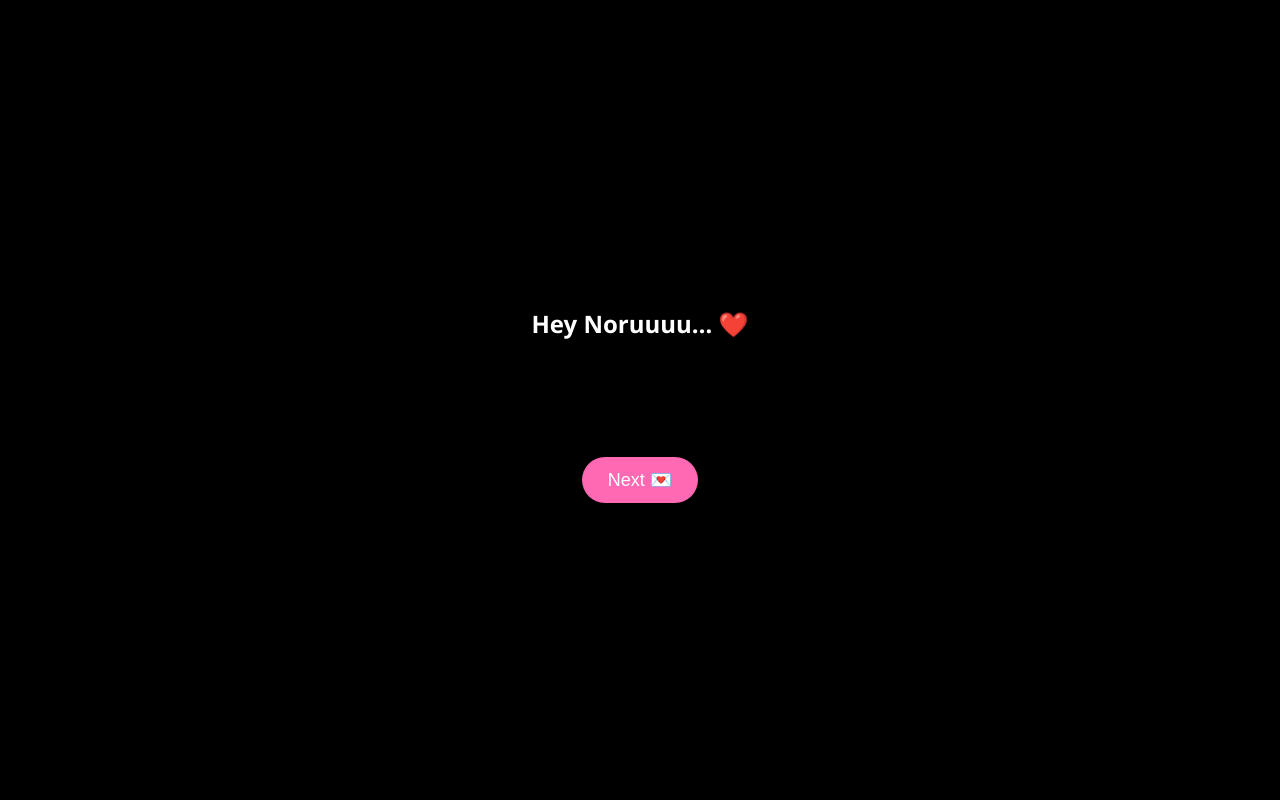
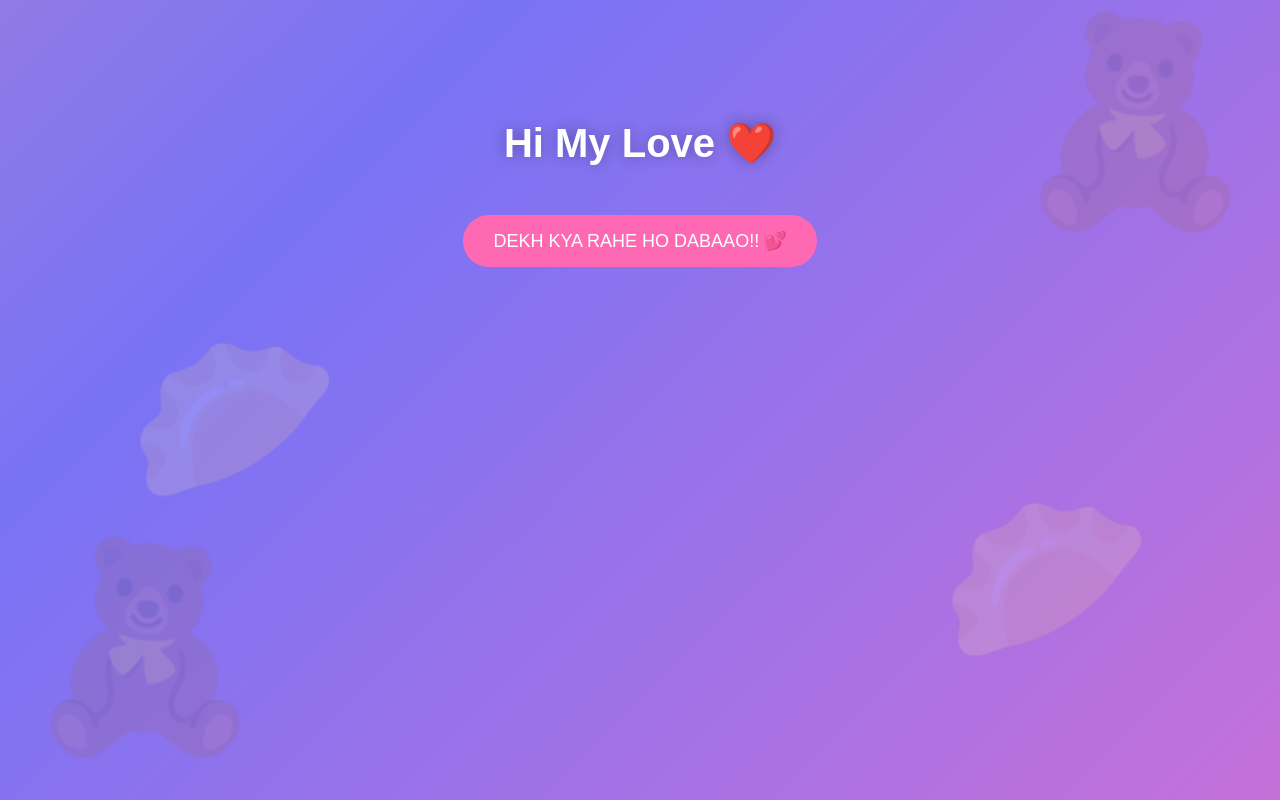
Before and after one commit to tsajuaaron-web/n-jjsheb, a plain HTML site: page index.html in a window 1280 px wide. Drawn offline with Linux system fonts and the light colour scheme.

Commit message:
Revamp index.html for enhanced interactivity and design
Updated the HTML structure, styles, and JavaScript functionality for a more interactive experience.

```diff
--- a/index.html
+++ b/index.html
@@ -2,188 +2,221 @@
 <html lang="en">
 <head>
 <meta charset="UTF-8">
-<meta name="viewport" content="width=device-width, initial-scale=1.0">
-<title>For Norah ❤️</title>
+<title>For My Love ❤️</title>
 
 <style>
-  * { box-sizing: border-box; }
+* { margin: 0; padding: 0; box-sizing: border-box; }
 
 body {
-    margin: 0;
-    background: rgb(0, 0, 0);
-    color: white;
-    font-family: "Segoe UI", sans-serif;
+    height: 100vh;
+    width: 100vw;
+    font-family: Arial, sans-serif;
     text-align: center;
     overflow: hidden;
+    background: linear-gradient(-45deg, #ff6ec4, #7873f5, #ff9a9e, #fad0c4);
+    background-size: 400% 400%;
+    animation: gradientBG 10s ease infinite;
 }
 
+@keyframes gradientBG {
+    0% { background-position: 0% 50%; }
+    50% { background-position: 100% 50%; }
+    100% { background-position: 0% 50%; }
+}
+
+/* BIG TEDDY */
+.big-teddy {
+    position: fixed;
+    font-size: 200px;
+    opacity: 0.15;
+    z-index: 0;
+    animation: floatBig 4s ease-in-out infinite;
+}
+.big-teddy.left { left: 20px; bottom: 20px; }
+.big-teddy.right { right: 20px; top: 20px; }
+
+@keyframes floatBig {
+    0% { transform: translateY(0px); }
+    50% { transform: translateY(-30px); }
+    100% { transform: translateY(0px); }
+}
+
+/* BIG MOMO */
+.big-momo {
+    position: fixed;
+    font-size: 170px;
+    opacity: 0.18;
+    z-index: 0;
+    animation: momoFloat 5s ease-in-out infinite;
+}
+.big-momo.left-momo { left: 10%; top: 40%; }
+.big-momo.right-momo { right: 10%; bottom: 15%; }
+
+@keyframes momoFloat {
+    0% { transform: rotate(0deg) translateY(0px); }
+    50% { transform: rotate(10deg) translateY(-25px); }
+    100% { transform: rotate(0deg) translateY(0px); }
+}
+
+/* Pages */
 .page {
     display: none;
     height: 100vh;
-    padding: 30px 20px;
+    padding-top: 100px;
+    position: relative;
+    z-index: 1;
+}
+.active { display: block; }
+
+h1 {
+    color: white;
+    font-size: 40px;
+    padding: 20px;
+    text-shadow: 0 0 15px rgba(0,0,0,0.3);
 }
 
-  .page.active {
-    display: flex;
-    flex-direction: column;
-    justify-content: center;
-    align-items: center;
+.photo {
+    width: 200px;
+    height: 200px;
+    border-radius: 20px;
+    margin: 10px;
+    object-fit: cover;
+    box-shadow: 0 0 25px hotpink;
 }
 
-  .photos {
-    display: flex;
-    gap: 15px;
-    margin-bottom: 20px;
+/* Buttons */
+button {
+    padding: 15px 30px;
+    font-size: 18px;
+    border: none;
+    border-radius: 30px;
+    background-color: hotpink;
+    color: white;
+    cursor: pointer;
+    transition: 0.3s;
+    margin: 10px;
 }
 
-  .photos img {
-    width: 120px;
-    height: 160px;
-    object-fit: cover;
-    border-radius: 15px;
-    border: 2px solid hotpink;
+button:hover {
+    background-color: deeppink;
+    transform: scale(1.1);
 }
 
-  h2 {
-    min-height: 120px;
-    margin-bottom: 20px;
-  }
-
-  button {
-    padding: 12px 26px;
-    font-size: 18px;
-    border: none;
-    border-radius: 25px;
-    background: hotpink;
-    color: white;
-    margin: 10px;
-    cursor: pointer;
+.buttons {
+    position: relative;
+    height: 200px;
 }
 
 #noBtn {
     position: absolute;
-  }
-
-  canvas {
-    position: fixed;
-    top: 0;
-    left: 0;
-    pointer-events: none;
 }
 </style>
 </head>
 
 <body>
 
-<!-- MUSIC -->
+<!-- Background Elements -->
+<div class="big-teddy left">🧸</div>
+<div class="big-teddy right">🧸</div>
+<div class="big-momo left-momo">🥟</div>
+<div class="big-momo right-momo">🥟</div>
+
+<!-- Music -->
 <audio id="bgMusic" loop>
-  <source src="dooron_dooron.mp3" type="audio/mpeg">
+    <source src="music.mp3" type="audio/mp3">
 </audio>
 
-<canvas id="fireworks"></canvas>
-
-<!-- PAGE 1 -->
-<div class="page active">
-  <h2 id="text1"></h2>
-  <button class="next">Next 💌</button>
+<!-- Page 1 -->
+<div class="page active" id="page1">
+    <h1>Hi My Love ❤️</h1>
+    <br>
+    <button onclick="nextPage()">DEKH KYA RAHE HO DABAAO!! 💕</button>
 </div>
 
-<!-- PAGE 2 -->
-<div class="page">
-  <h2 id="text2"></h2>
-  <button class="next">Next 💖</button>
+<!-- Page 2 -->
+<div class="page" id="page2">
+    <h1>Guddd Girllll 🥰😋</h1>
+    <button onclick="nextPage()">Next 💖</button>
 </div>
 
-<!-- PAGE 3 -->
-<div class="page">
-  <h2 id="text3"></h2>
-  <button class="next">Next 💫</button>
+<!-- Page 3 -->
+<div class="page" id="page3">
+    <h1>Your Smile Is My Favorite Thing 🥰😋</h1>
+    <button onclick="nextPage()">Next 💞</button>
 </div>
 
-<!-- PAGE 4 -->
-<div class="page">
-  <h2 id="text4"></h2>
-  <button class="next">Next 💍</button>
+<!-- Page 4 -->
+<div class="page" id="page4">
+    <h1>You Are My Favorite Momo 🥟💖</h1>
+    <button onclick="nextPage()">Next 🧸</button>
 </div>
 
-<!-- PAGE 5 -->
-<div class="page">
-  <h2 id="text5"></h2>
-  <button id="yesBtn">YES ❤️</button>
-  <button id="noBtn">NO 😭</button>
+<!-- Page 5 -->
+<div class="page" id="page5">
+    <h1>I Promise To Annoy You Forever 😆💘</h1>
+    <button onclick="nextPage()">Next 💍</button>
+</div>
+
+<!-- Page 6 -->
+<div class="page" id="page6">
+    <h1>Will you be mine forever? 💍</h1>
+    <div class="buttons">
+        <button onclick="showYes()">YES 💖</button>
+        <button id="noBtn">NO 😜</button>
+    </div>
+</div>
+
+<!-- Page 7 -->
+<div class="page" id="page7">
+    <h1>ye hui naa baat kuchupuchuuu!!! 😋🥰🎉💖</h1>
+    <h1>Forever Starts Now 🧸🥟💍</h1>
+    <button onclick="nextPage()">One More Thing ❤️</button>
+</div>
+
+<!-- Page 8 -->
+<div class="page" id="page8">
+    <h1 style="font-size:55px;">I LOVEEE... YOUUU.. 🥰😘</h1>
+    <button onclick="restart()">Start Again 🔁💖</button>
 </div>
 
 <script>
-const pages = document.querySelectorAll(".page");
-const nextBtns = document.querySelectorAll(".next");
-const music = document.getElementById("bgMusic");
-let current = 0;
+let currentPage = 1;
 let musicStarted = false;
 
-const messages = [
-  "Hey Noruuuu… ❤️",
-  "Tum meri zindagi ka sabse khoobsurat hissa ho ✨",
-  "Njan ninne kandappol arinjilla… nee ente world aavumennu 🤍",
-  "With you, every dream feels possible 💫",
-  "Norah Ann Mathew… will you be mine forever? ❤️"
-];
+function nextPage() {
+    document.getElementById("page" + currentPage).classList.remove("active");
+    currentPage++;
+    document.getElementById("page" + currentPage).classList.add("active");
 
-function typeText(el, text) {
-  el.innerHTML = "";
-  let i = 0;
-  const timer = setInterval(() => {
-    el.innerHTML += text.charAt(i++);
-    if (i === text.length) clearInterval(timer);
-  }, 45);
+    if (!musicStarted) {
+        document.getElementById("bgMusic").play();
+        musicStarted = true;
+    }
 }
 
-typeText(document.getElementById("text1"), messages[0]);
+function showYes() {
+    document.getElementById("page6").classList.remove("active");
+    document.getElementById("page7").classList.add("active");
+}
 
-nextBtns.forEach(btn => {
-  btn.addEventListener("click", () => {
-    pages[current].classList.remove("active");
-    current++;
-    pages[current].classList.add("active");
-    typeText(document.getElementById("text" + (current + 1)), messages[current]);
+function restart() {
+    document.getElementById("page8").classList.remove("active");
+    currentPage = 1;
+    document.getElementById("page1").classList.add("active");
+}
 
-    if (!musicStarted) {
-      music.play().catch(()=>{});
-      musicStarted = true;
-    }
+/* Moving NO Button */
+const noBtn = document.getElementById("noBtn");
+
+noBtn.addEventListener("mouseover", () => {
+    const container = document.querySelector(".buttons");
+    const maxX = container.clientWidth - noBtn.clientWidth;
+    const maxY = container.clientHeight - noBtn.clientHeight;
+    const randomX = Math.random() * maxX;
+    const randomY = Math.random() * maxY;
+    noBtn.style.left = randomX + "px";
+    noBtn.style.top = randomY + "px";
 });
-});
-
-/* NO BUTTON RUN */
-const noBtn = document.getElementById("noBtn");
-noBtn.addEventListener("mouseenter", () => {
-  noBtn.style.left = Math.random() * (window.innerWidth - 120) + "px";
-  noBtn.style.top = Math.random() * (window.innerHeight - 60) + "px";
-});
-
-/* YES + FIREWORKS */
-const yesBtn = document.getElementById("yesBtn");
-const canvas = document.getElementById("fireworks");
-const ctx = canvas.getContext("2d");
-canvas.width = window.innerWidth;
-canvas.height = window.innerHeight;
-
-yesBtn.addEventListener("click", () => {
-  pages[current].innerHTML = "<h1>hehee😋 ye hui na baat guddd girlll🥰😘 I Loveee Youuu...❤️❤️🥰</h1>";
-  startFireworks();
-});
-
-function startFireworks() {
-  setInterval(() => {
-    const x = Math.random() * canvas.width;
-    const y = Math.random() * canvas.height / 2;
-    for (let i = 0; i < 50; i++) {
-      ctx.beginPath();
-      ctx.arc(x, y, 2, 0, Math.PI * 2);
-      ctx.fillStyle = `hsl(${Math.random()*360},100%,60%)`;
-      ctx.fill();
-    }
-  }, 300);
-}
 </script>
 
 </body>
```
Lines whose indentation alone changed are shown as unchanged.
